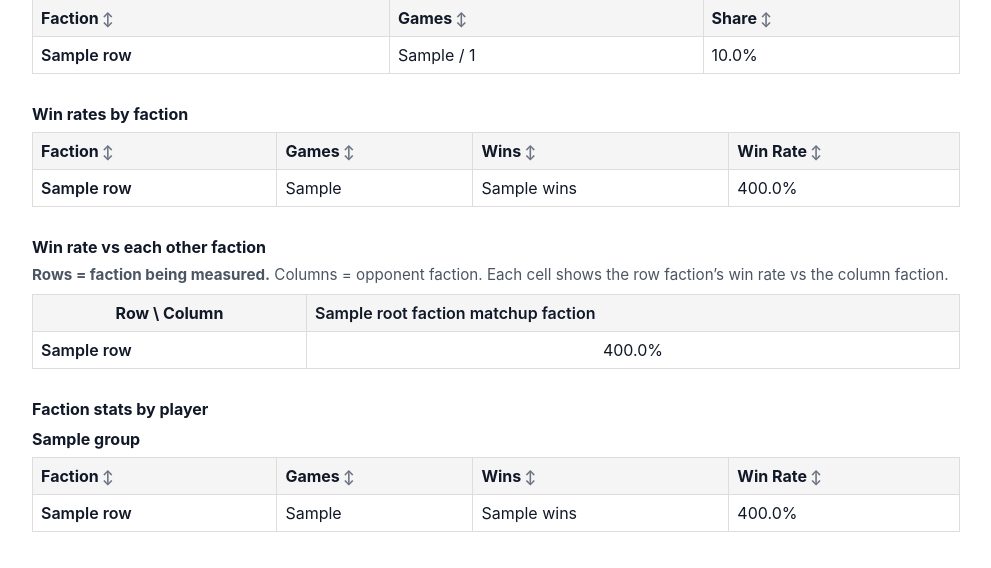
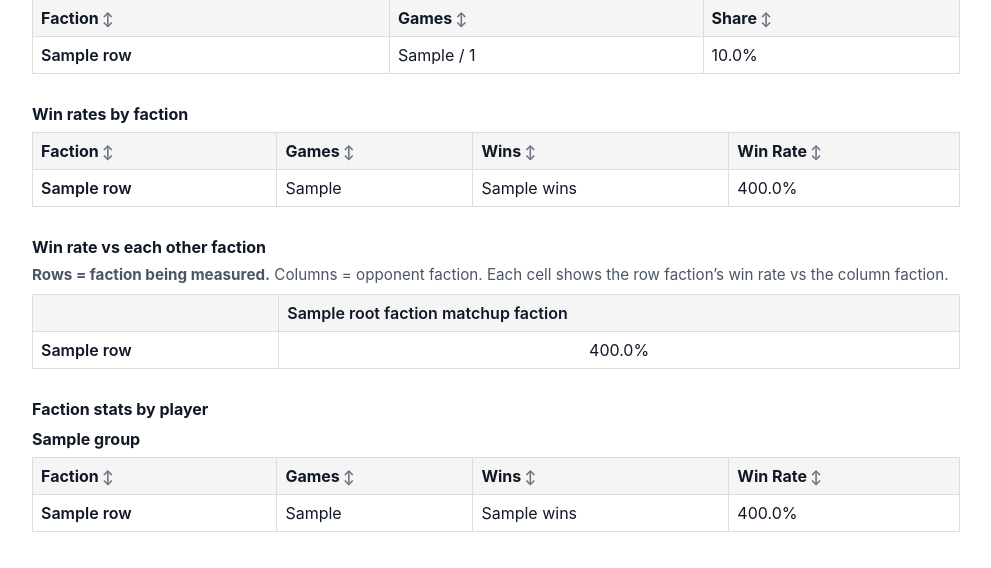
Before and after one commit to chrisleader/boardgame-leaderboard, a Flask app: template templates/home.html in a window 1280 px wide. Shown: the part 455-1023 px from the top of the page, without its empty margins (144-1135 px from the left). Run offline with Flask 3, Linux system fonts and the light colour scheme; the template is opened without the code that fills it: most values are stand-ins (such as "Sample title", 1, 10 or a date in 2020).

Commit message:
Make matchup matrix corner blank and keep axes sticky

```diff
--- a/templates/home.html
+++ b/templates/home.html
@@ -63,8 +63,26 @@
       .matrix-table td {
         text-align: center;
       }
+      .matrix-table {
+        position: relative;
+      }
       .matrix-table .faction-cell {
         text-align: left;
+      }
+      .matrix-table thead th {
+        position: sticky;
+        top: 0;
+        z-index: 3;
+      }
+      .matrix-table thead th:first-child,
+      .matrix-table tbody td:first-child {
+        position: sticky;
+        left: 0;
+        z-index: 2;
+      }
+      .matrix-table thead th:first-child {
+        z-index: 4;
+        background: #f5f5f5;
       }
       .matrix-hint {
         margin: 6px 0 10px;
@@ -218,7 +236,7 @@
       <table class="matrix-table">
         <thead>
           <tr>
-            <th>Row \ Column</th>
+            <th aria-label="Faction matchup matrix"></th>
             {% for column_faction_name in root_faction_matchup_factions %}
             {% set column_palette = root_faction_palette.get(column_faction_name) %}
             <th class="faction-cell"{% if column_palette %} style="background:#{{ column_palette['hex'] }}; color:{{ column_palette['text'] }};"{% endif %}>{{ column_faction_name }}</th>
```
Also changed, not shown: docs/index.html (+19 -1 lines).
